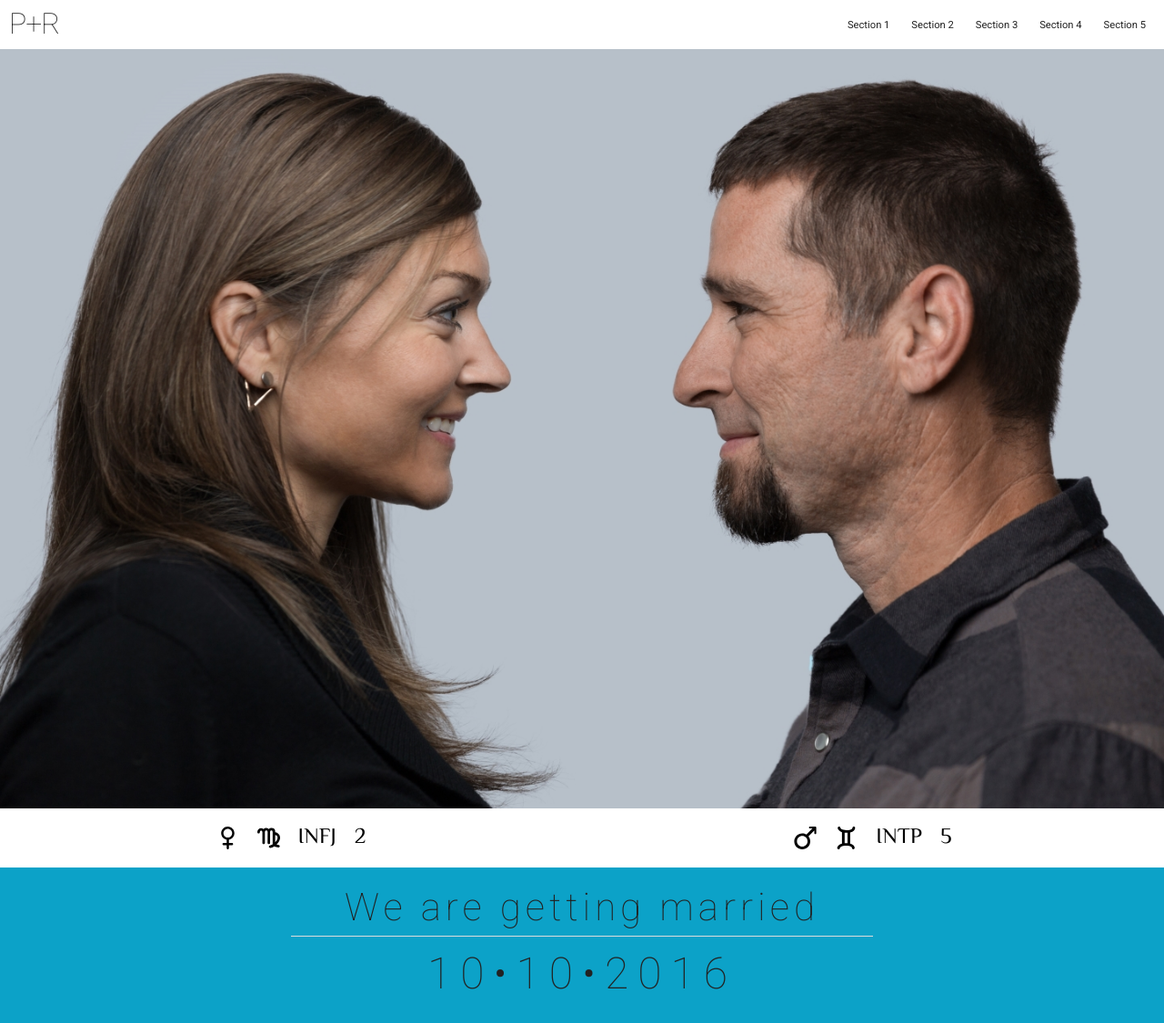
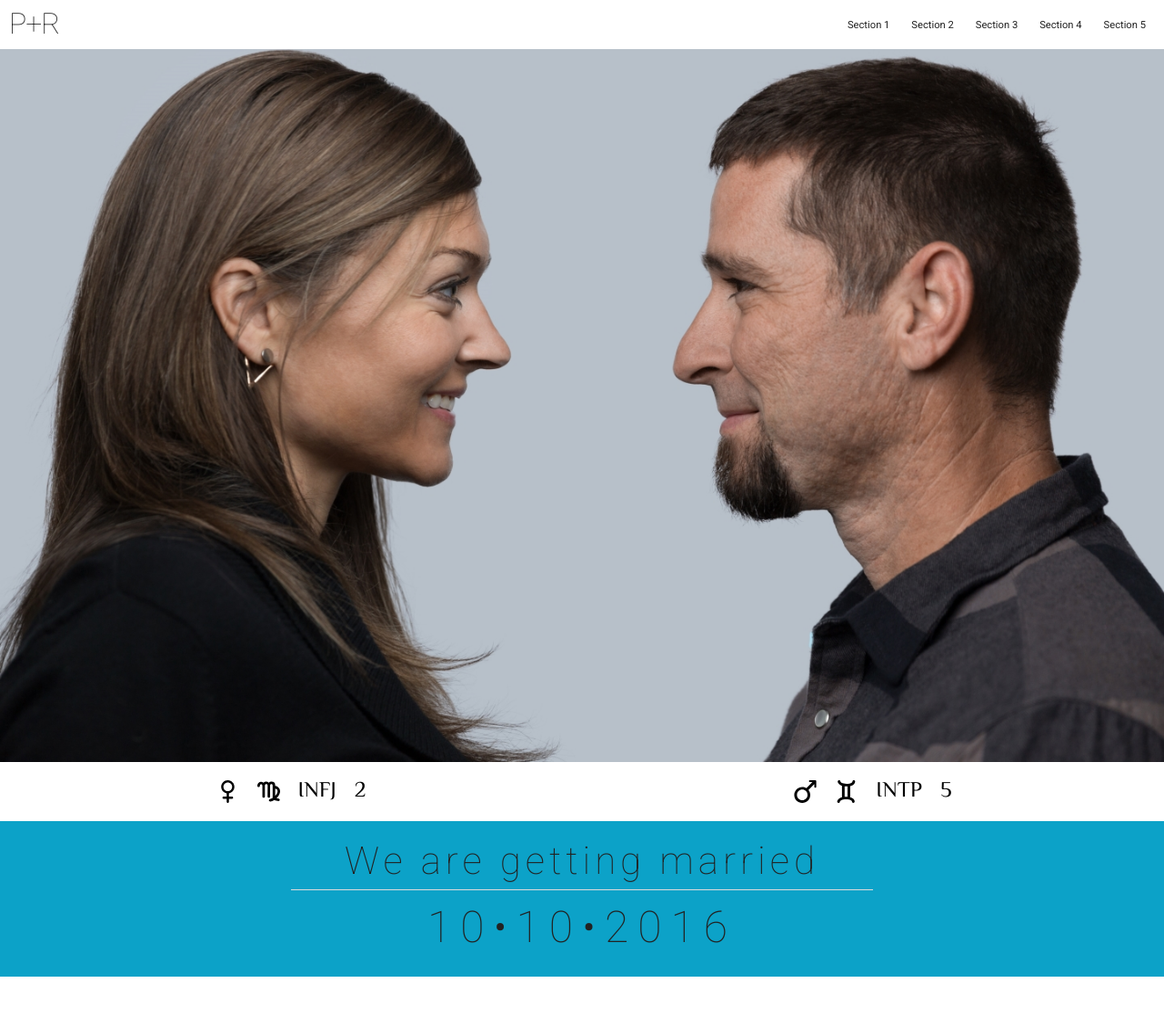
Before and after one commit to tenten16/tenten16.github.io, a Jekyll site: the page built from index.html, in a window 1280 px wide. Shown: the whole page at 91% size. Built offline with Jekyll 4.4.1, drawn with Linux system fonts in a browser that asks for light colours; after the commit the page ends 1074 px from its top, so only the background shows below that.

Commit message:
update stuff

```diff
--- a/assets/css/2-sections/hero.sass
+++ b/assets/css/2-sections/hero.sass
@@ -1,10 +1,12 @@
 .hero
   height: calc(100vh - 65px)
+  max-height: 784px
+  max-width: 1440px
   background:
     image: url(/assets/img/faceoff.jpg)
     position: center center
     size: cover
-  margin: 0 0 20px 0
+  margin: 0 auto 20px auto
 
   @media (max-width: 1024px)and(orientation: portrait)
     height: 50vh
--- a/assets/css/3-layout/layout.sass
+++ b/assets/css/3-layout/layout.sass
@@ -1,3 +1,4 @@
-.site-wrap
-  max-width: 1440px
+//.site-wrap
+  width: 1440px
   margin: 0 auto
+  background-color: pink
--- a/assets/css/main.css
+++ b/assets/css/main.css
@@ -443,6 +443,7 @@ hr {
 
 .site-header {
   width: 100vw;
+  max-width: 1440px;
   display: -webkit-box;
   display: -webkit-flex;
   display: -ms-flexbox;
@@ -456,7 +457,7 @@ hr {
   -webkit-justify-content: space-between;
       -ms-flex-pack: justify;
           justify-content: space-between;
-  margin: 0;
+  margin: 0 auto;
   padding: 0; }
   .site-header .logo {
     font-size: 2em;
@@ -469,14 +470,19 @@ hr {
       font-size: .7em;
       padding-right: 10px;
       margin-right: 10px; }
+  @media (max-width: 1024px) and (orientation: portrait) {
+    .site-header .main-nav {
+      display: none; } }
 
 .hero {
   height: -webkit-calc(100vh - 65px);
   height: calc(100vh - 65px);
+  max-height: 784px;
+  max-width: 1440px;
   background-image: url(/assets/img/faceoff.jpg);
   background-position: center center;
   background-size: cover;
-  margin: 0 0 20px 0; }
+  margin: 0 auto 20px auto; }
   @media (max-width: 1024px) and (orientation: portrait) {
     .hero {
       height: 50vh; } }
@@ -550,7 +556,3 @@ hr {
     font-weight: 200;
     letter-spacing: 10px;
     margin: 0; }
-
-.site-wrap {
-  max-width: 1440px;
-  margin: 0 auto; }
--- a/index.html
+++ b/index.html
@@ -1,6 +1,7 @@
 ---
 layout: default
 ---
+
 {% include header.html %}
 {% include hero.html %}
 {% include stats.html %}
```
Also changed, not shown: assets/css/2-sections/header.sass (+6 -1 lines).
